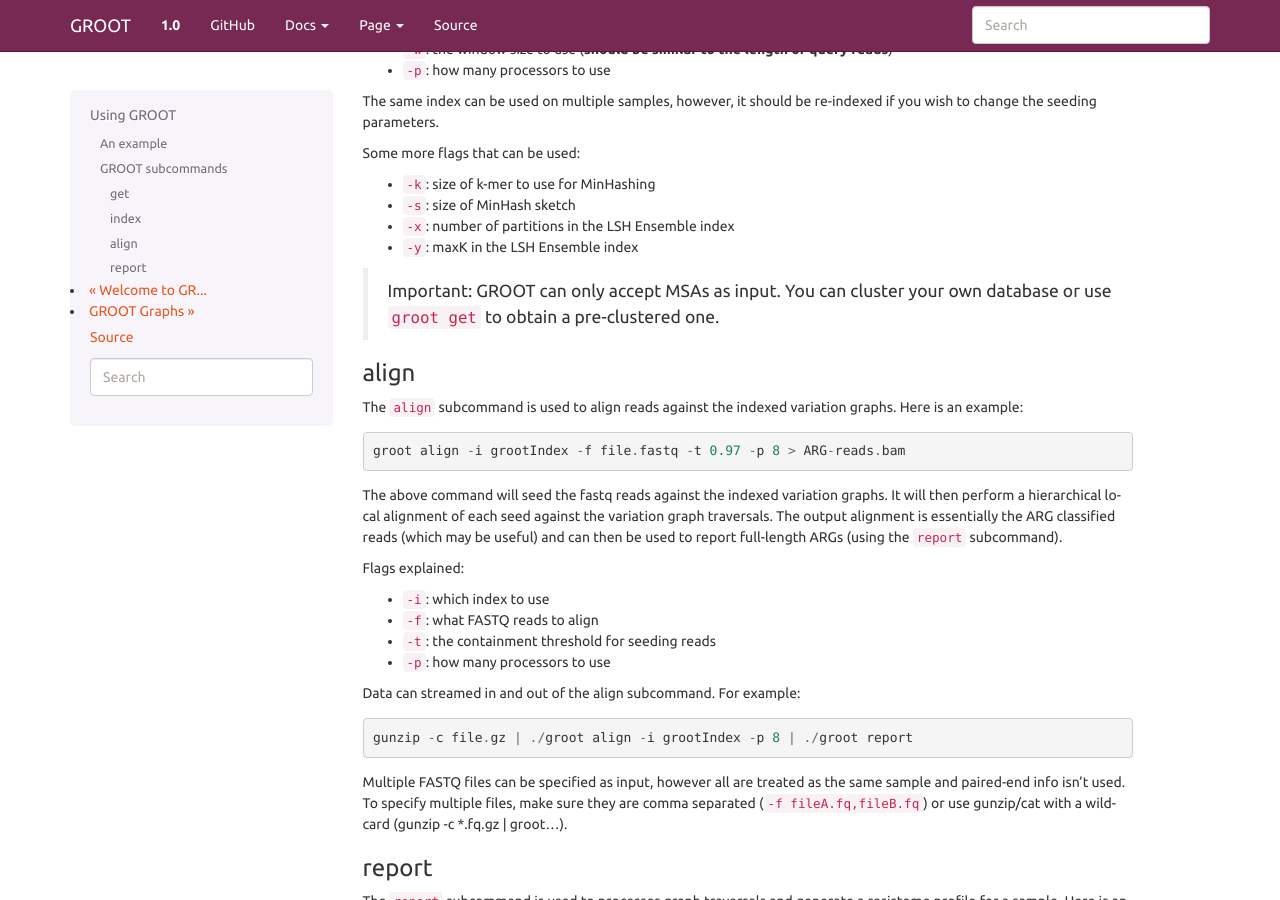
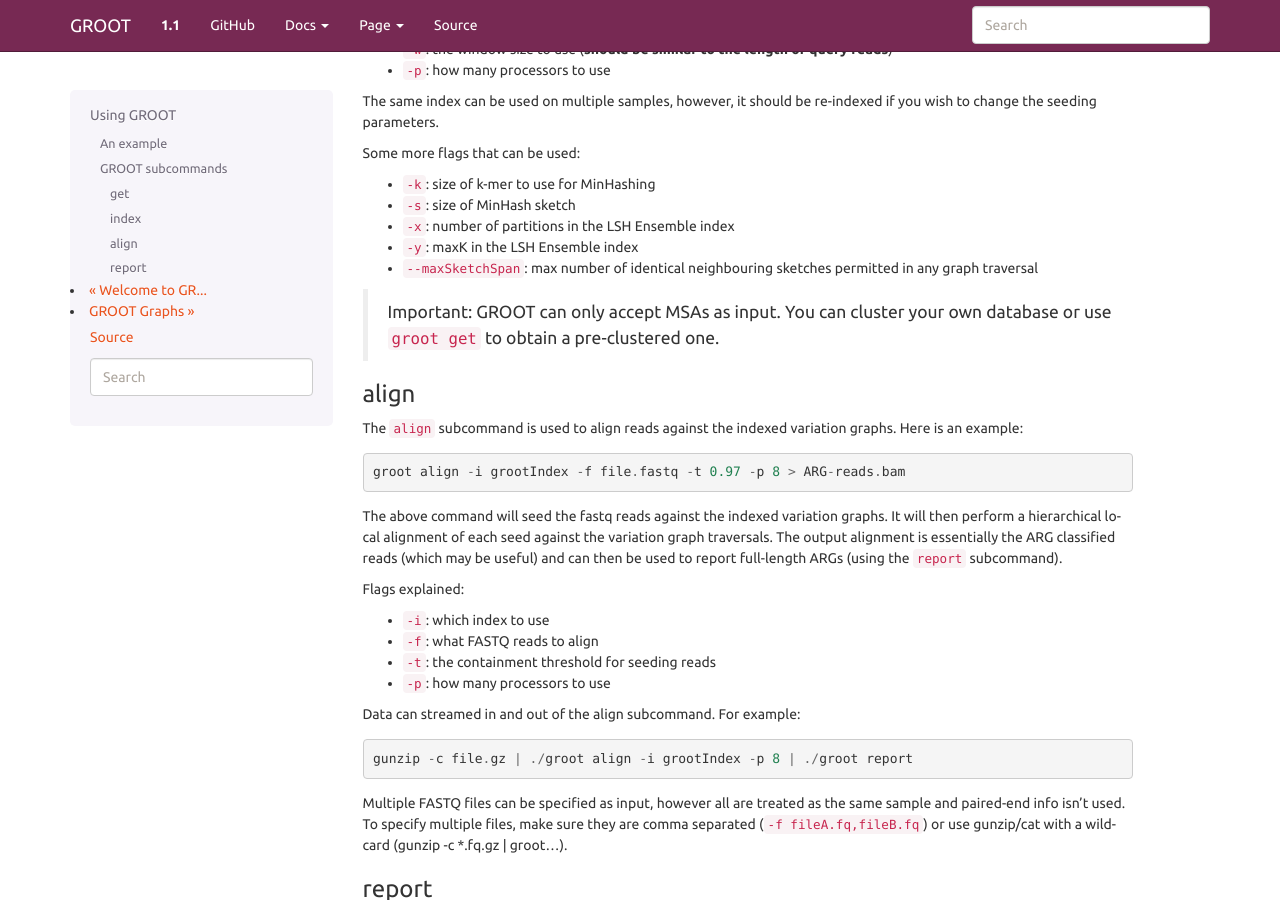
Before and after one commit to will-rowe/groot, a Sphinx documentation site: the page built from docs/using-groot.md, in a window 1280 px wide and 900 px high, scrolled down 1546 px. Built offline with Sphinx 7.4.7, drawn with Linux system fonts in a browser that asks for light colours.

Commit message:
docs update

```diff
--- a/docs/conf.py
+++ b/docs/conf.py
@@ -30,9 +30,9 @@ copyright = '2019, Will Rowe'
 author = 'Will Rowe'
 
 # The short X.Y version
-version = '1.0'
+version = '1.1'
 # The full version, including alpha/beta/rc tags
-release = '1.0.2'
+release = '1.1.0'
 
 
 # -- General configuration ---------------------------------------------------
@@ -79,8 +79,11 @@ pygments_style = 'sphinx'
 #
 html_theme = 'bootstrap'
 html_theme_path = sphinx_bootstrap_theme.get_html_theme_path()
+
+
 def setup(app):
-    app.add_stylesheet("my-styles.css") # also can be a full URL
+    app.add_stylesheet("my-styles.css")  # also can be a full URL
+
 
 html_logo = "groot-logo.png"
 html_theme_options = {
--- a/docs/using-groot.md
+++ b/docs/using-groot.md
@@ -91,6 +91,7 @@ Some more flags that can be used:
 - `-s`: size of MinHash sketch
 - `-x`: number of partitions in the LSH Ensemble index
 - `-y`: maxK in the LSH Ensemble index
+- `--maxSketchSpan`: max number of identical neighbouring sketches permitted in any graph traversal
 
 > Important: GROOT can only accept MSAs as input. You can cluster your own database or use `groot get` to obtain a pre-clustered one.
 
```
